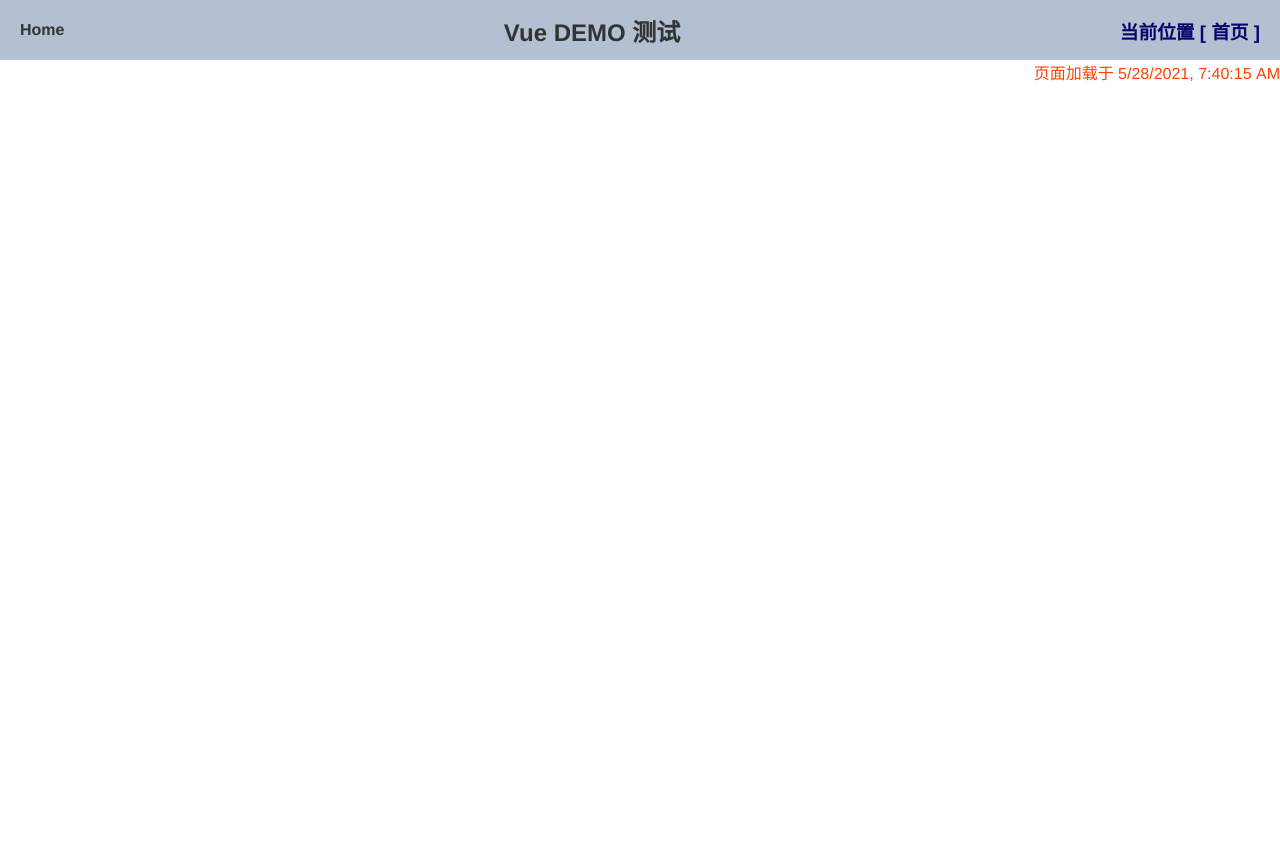
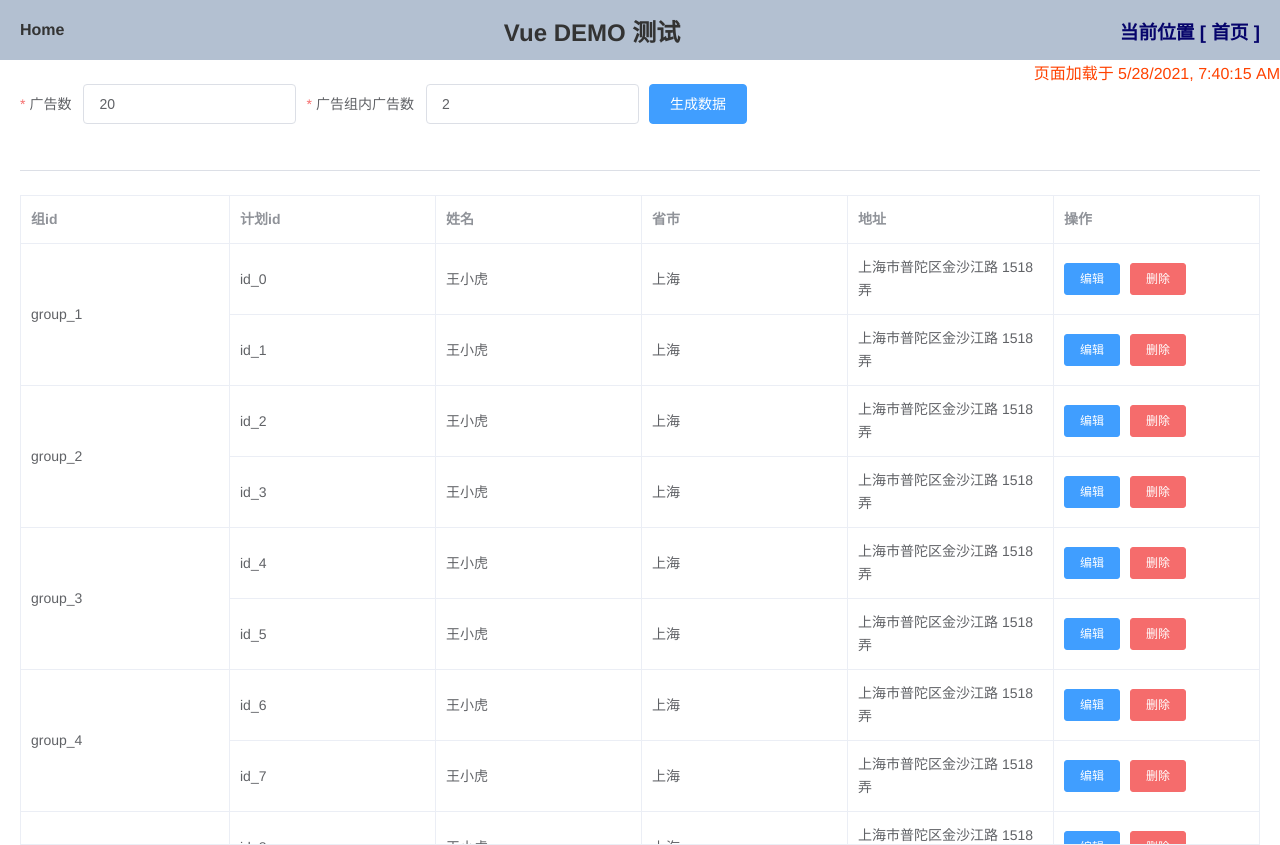
Before and after one commit to chengheai/daily-vue-demo, a Vue app: page /#/span-table in a window 1280 px wide. Before the commit the page ends 800 px from the top, so only its background shows below. Built offline with nearby package versions, Linux system fonts and the light colour scheme; sample sign-in values are in the browser's storage; what v-charts, vue-quill-editor would draw is missing.

Commit message:
动态合并表格单元格

```diff
--- a/src/components/Dashboard.vue
+++ b/src/components/Dashboard.vue
@@ -350,6 +350,11 @@
           <el-button type="warning">vue-tree</el-button>
         </router-link>
       </el-col>
+      <el-col :xs="12" :sm="6" :md="6" :lg="3" :xl="2">
+        <router-link to="/span-table" tag="li">
+          <el-button type="warning">span-table</el-button>
+        </router-link>
+      </el-col>
     </div>
   </div>
 </template>
--- /dev/null
+++ b/src/components/DialogUpdate.vue
@@ -0,0 +1,92 @@
+<template>
+  <el-dialog
+    width="600px"
+    title="edit"
+    :visible.sync="dialogVisible"
+    @close="closed"
+  >
+    <el-form ref="form" :model="form" :rules="rules" label-width="120px">
+      <el-form-item label="姓名:" prop="name">
+        <el-input v-model="form.name"> </el-input>
+      </el-form-item>
+      <el-form-item label="省市:" prop="province">
+        <el-input v-model="form.province"> </el-input>
+      </el-form-item>
+      <el-form-item label="地址:" prop="address">
+        <el-input v-model="form.address"> </el-input>
+      </el-form-item>
+    </el-form>
+
+    <div slot="footer" class="dialog-footer">
+      <el-button @click="dialogVisible = false">取 消</el-button>
+      <el-button type="primary" @click="handleSubmit">确 定</el-button>
+    </div>
+  </el-dialog>
+</template>
+<script>
+export default {
+  name: "DialogUpdate",
+  props: {
+    visible: {
+      type: Boolean,
+      default: false
+    },
+
+    payload: {
+      type: Object,
+      default() {
+        return {};
+      }
+    }
+  },
+  data() {
+    return {
+      dialogVisible: false,
+      rules: {
+        name: [{ required: true, message: "请输入", trigger: "change" }],
+        address: [{ required: true, message: "请输入", trigger: "change" }],
+        province: [{ required: true, message: "请输入", trigger: "change" }]
+      },
+      form: {}
+    };
+  },
+  computed: {},
+  watch: {
+    visible(value) {
+      this.dialogVisible = value;
+      if (value) {
+        this.form = {
+          ...this.form,
+          ...this.payload
+        };
+      }
+    },
+    dialogVisible(value) {
+      !value && this.$emit("update:visible", false);
+    }
+  },
+  methods: {
+    /**
+     *  提交
+     */
+    async handleSubmit() {
+      const valid = await new Promise(resolve => {
+        this.$refs["form"].validate(valid => {
+          if (!valid) console.error("error submit!!");
+          resolve(valid);
+        });
+      });
+      if (!valid) return;
+      console.log("this.form: ", this.form);
+      this.$emit("submit", this.form);
+    },
+
+    /**
+     *  关闭后回调
+     */
+    closed() {
+      this.$emit("closed");
+    }
+  }
+};
+</script>
--- /dev/null
+++ b/src/components/spanTable.vue
@@ -0,0 +1,180 @@
+<template>
+  <div style="padding:0 20px">
+    <el-form
+      :inline="true"
+      :model="formInline"
+      :rules="rules"
+      class="demo-form-inline"
+    >
+      <el-form-item label="广告数" prop="ad">
+        <el-input v-model="formInline.ad" placeholder="广告数"></el-input>
+      </el-form-item>
+      <el-form-item label="广告组内广告数" prop="each">
+        <el-input v-model="formInline.each" placeholder="广告组数"></el-input>
+      </el-form-item>
+
+      <el-form-item>
+        <el-button type="primary" @click="onSubmit">生成数据</el-button>
+      </el-form-item>
+    </el-form>
+    <el-divider></el-divider>
+    <el-table
+      :data="tableData"
+      :span-method="objectSpanMethod"
+      border
+      style="width: 100%"
+      :max-height="650"
+    >
+      <el-table-column prop="group" label="组id"> </el-table-column>
+      <el-table-column prop="id" label="计划id"> </el-table-column>
+      <el-table-column prop="name" label="姓名"> </el-table-column>
+      <el-table-column prop="province" label="省市"> </el-table-column>
+      <el-table-column prop="address" label="地址"> </el-table-column>
+      <el-table-column fixed="right" label="操作">
+        <template slot-scope="scope">
+          <el-button
+            @click="handleUpdate(scope.row, 'edit')"
+            size="small"
+            type="primary"
+            >编辑</el-button
+          >
+          <el-button
+            @click="handleUpdate(scope.row, 'del')"
+            type="danger"
+            size="small"
+            >删除</el-button
+          >
+        </template>
+      </el-table-column>
+    </el-table>
+    <DialogUpdate
+      :payload="payload"
+      :visible.sync="dialogVisible"
+      @submit="handleSubmit"
+    />
+  </div>
+</template>
+<script>
+import DialogUpdate from "./DialogUpdate";
+const obj = {
+  name: "王小虎",
+  province: "上海",
+  city: "普陀区",
+  address: "上海市普陀区金沙江路 1518 弄",
+  zip: 200333
+};
+export default {
+  components: { DialogUpdate },
+  data() {
+    const validatePass = (rule, value, callback) => {
+      console.log("this.formInline: ", this.formInline);
+      const { ad, each } = this.formInline;
+      if (+ad < +each) {
+        callback(new Error("每组内数小于计划数"));
+      } else {
+        callback();
+      }
+    };
+    return {
+      payload: {},
+      dialogVisible: false,
+
+      formInline: {
+        ad: 20,
+        each: 2
+      },
+      table: [],
+      rules: {
+        ad: [
+          { required: true, message: "广告数", trigger: "change" },
+          {
+            pattern: /^(\d+)(\d+)?$/,
+            message: "请输入数字",
+            trigger: "change"
+          },
+          { validator: validatePass, trigger: "change" }
+        ],
+        each: [
+          { required: true, message: "广告组数", trigger: "change" },
+          {
+            pattern: /^(\d+)(\d+)?$/,
+            message: "请输入数字",
+            trigger: "change"
+          },
+          { validator: validatePass, trigger: "change" }
+        ]
+      }
+    };
+  },
+  computed: {
+    tableData: {
+      get() {
+        let count = 0;
+        return this.table.map((row, index) => {
+          if (index === count) {
+            const len = this.table.filter(item => item.group === row.group)
+              .length;
+            count += len;
+            return {
+              ...row,
+              rowspan: len,
+              colspan: 1
+            };
+          }
+          return {
+            ...row,
+            colspan: 0,
+            rowspan: 0
+          };
+        });
+      }
+    }
+  },
+  mounted() {
+    this.onSubmit();
+  },
+  methods: {
+    handleUpdate(row, action) {
+      if (action === "del") {
+        this.table = this.table.filter(item => {
+          return ![row.id].includes(item.id);
+        });
+      } else {
+        this.payload = { ...row };
+        this.dialogVisible = true;
+      }
+    },
+    handleSubmit(p) {
+      console.log("p: ", p);
+      this.table = this.table.map(item => {
+        return [p].find(i => i.id === item.id) || item;
+      });
+      console.log("this.table: ", this.table);
+
+      this.dialogVisible = false;
+    },
+    objectSpanMethod({ row, columnIndex }) {
+      if (columnIndex === 0) {
+        return {
+          rowspan: row.rowspan,
+          colspan: row.colspan
+        };
+      }
+    },
+    onSubmit() {
+      let group = 0;
+      this.table = [...Array(+this.formInline.ad).fill(obj)].map(
+        (item, index) => {
+          group = Math.floor(index / +this.formInline.each) + 1;
+          return {
+            ...item,
+            id: `id_${index}`,
+            group: `group_${group}`
+          };
+        }
+      );
+      console.log("submit!");
+    }
+  }
+};
+</script>
--- a/src/router/index.js
+++ b/src/router/index.js
@@ -75,6 +75,7 @@ import Provide from "@/components/Provide";
 import AutoLogout from "@/components/AutoLogout";
 import CopyImage from "@/components/CopyImage";
 import Tree1 from "@/components/Tree1";
+import spanTable from "@/components/spanTable";
 
 // 配置NProgress进度条选项  —— 动画效果
 NProgress.configure({ ease: "ease", speed: 500 });
@@ -510,56 +511,64 @@ const router = new Router({
       meta: {
         title: "自定义分页"
       }
-    },{
+    },
+    {
       path: "/update",
       name: "Update",
       component: Update,
       meta: {
         title: "$emit('update:xx', xxx)"
       }
-    },{
+    },
+    {
       path: "/select-label",
       name: "selectLabel",
       component: selectLabel,
       meta: {
         title: "自定义label"
       }
-    },{
+    },
+    {
       path: "/target",
       name: "Target",
       component: Target,
       meta: {
         title: "锚点"
       }
-    },{
+    },
+    {
       path: "/group-select",
       name: "GroupSelect",
       component: GroupSelect,
       meta: {
         title: "el-select点组实现全选"
       }
-    },{
+    },
+    {
       path: "/qq",
       name: "Qq",
       component: Qq,
       meta: {
         title: "在线"
       }
-    },{
+    },
+    {
       path: "/flex",
       name: "Flex",
       component: Flex,
       meta: {
         title: "flex"
       }
-    },{
+    },
+    {
       path: "/throttle",
       name: "Throttle",
       component: Throttle,
       meta: {
         title: "截流"
       }
-    },{
+    },
+    {
       path: "/debounce",
       name: "Debounce",
       component: Debounce,
@@ -654,6 +663,14 @@ const router = new Router({
       meta: {
         title: "Tree1"
       }
+    },
+    {
+      path: "/span-table",
+      name: "spanTable",
+      component: spanTable,
+      meta: {
+        title: "spanTable"
+      }
     }
   ],
   scrollBehavior(to, from, savedPosition) {
```
